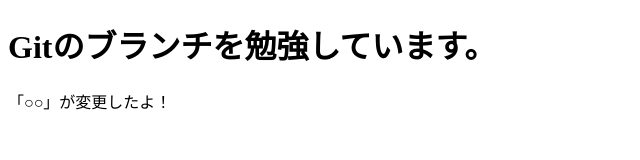
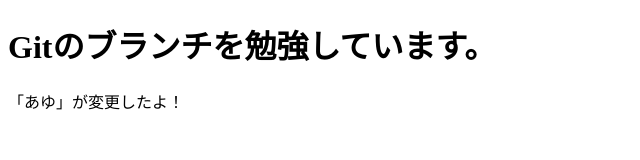
Before and after one commit to degu-maron/git-study, a plain HTML site: page index.html in a window 1280 px wide. Shown: the full height of the page, 0-640 px from the left. Drawn offline with Linux system fonts and the light colour scheme.

Commit message:
9行目を編集した

```diff
--- a/index.html
+++ b/index.html
@@ -6,6 +6,6 @@
 </head>
 <body>
   <h1>Gitのブランチを勉強しています。</h1>
-  <p>「○○」が変更したよ！</p>
+  <p>「あゆ」が変更したよ！</p>
 </body>
 </html>
```
